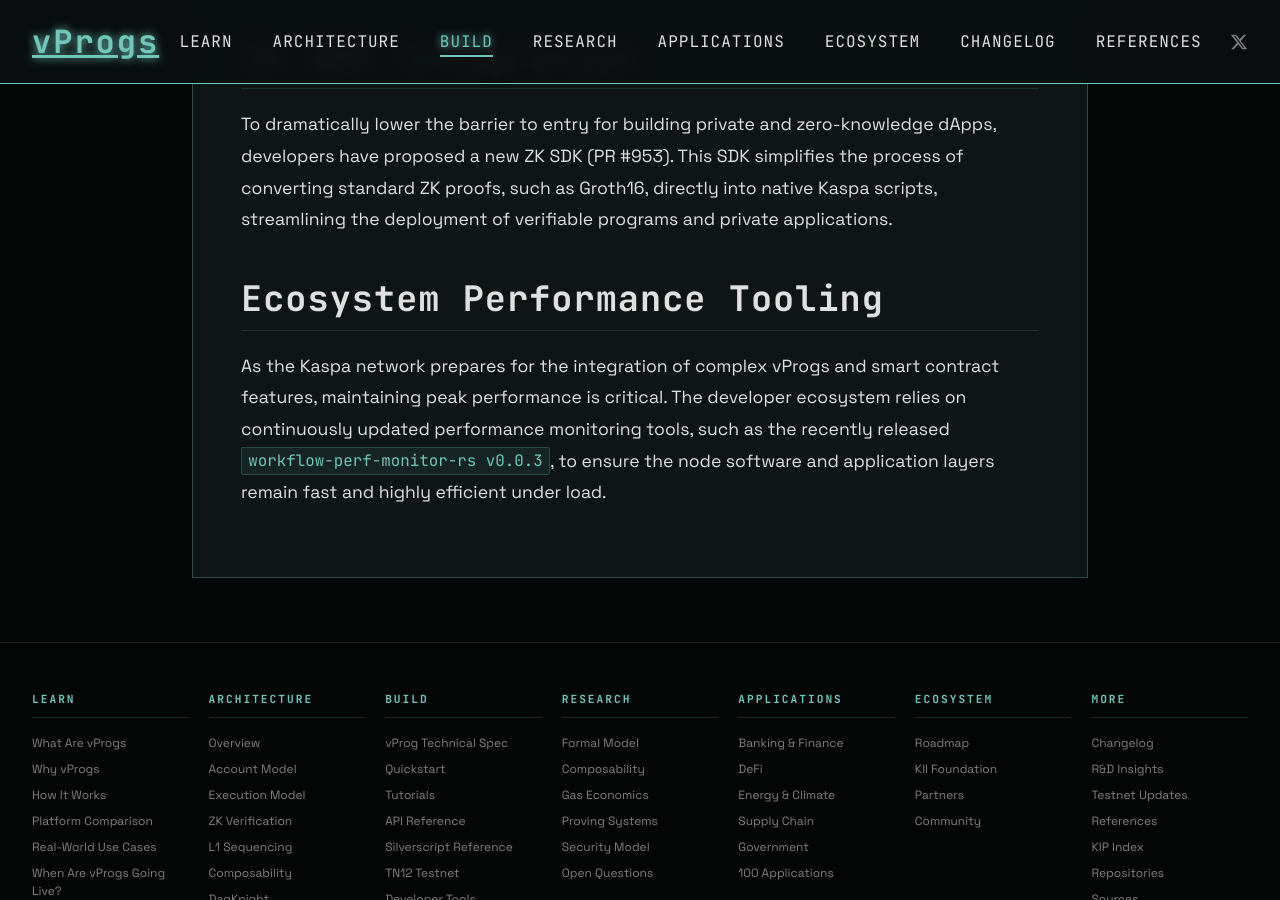
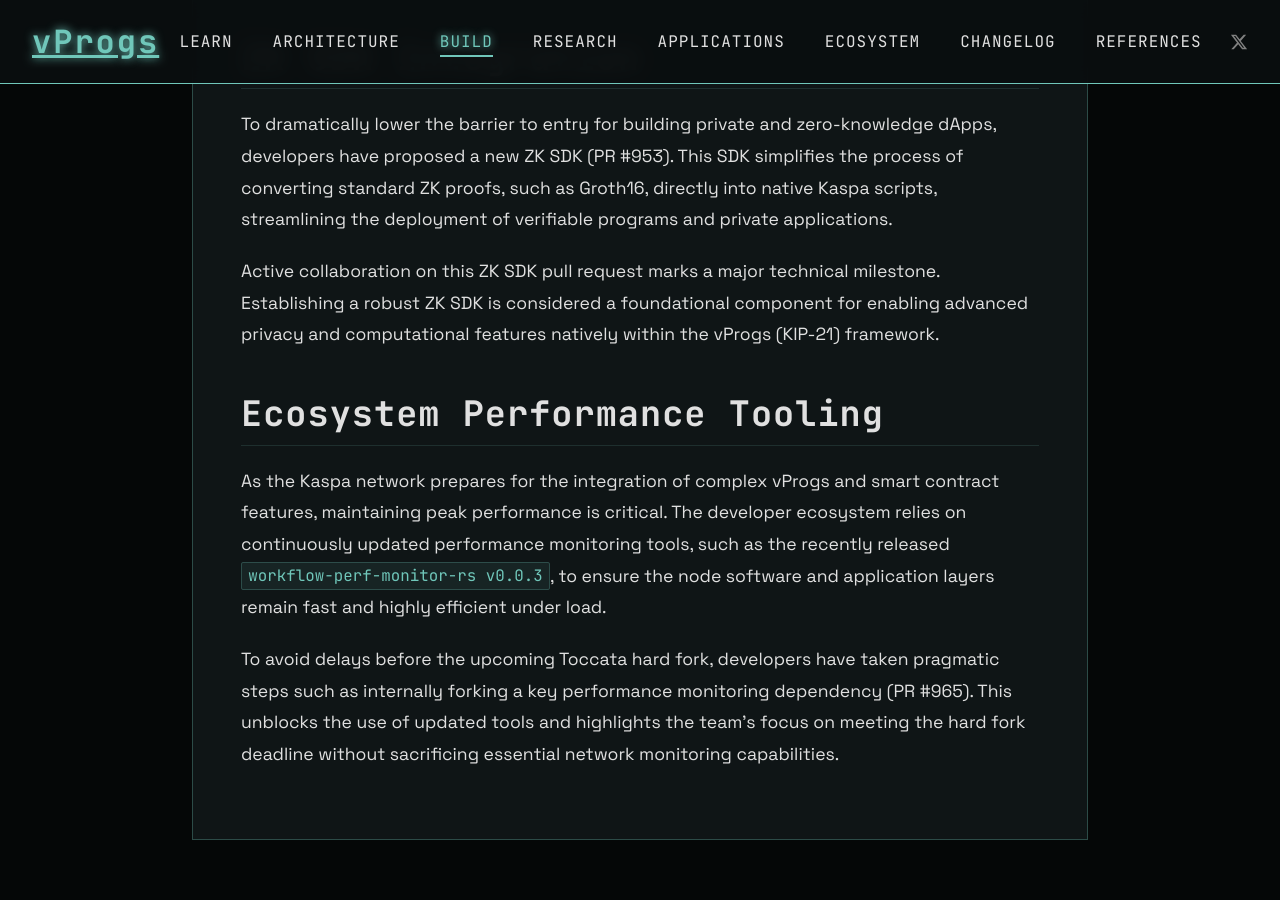
Before and after one commit to creative-inference/vprogs.xyz, a Jekyll site: the page built from build/developer-tools-overview.md, in a window 1280 px wide and 900 px high, scrolled down 5351 px. Built offline with Jekyll 4.4.1, drawn with Linux system fonts in a browser that asks for light colours.

Commit message:
Update developer tools with ZK SDK milestone and performance dependency fork [auto]

```diff
--- a/build/developer-tools-overview.md
+++ b/build/developer-tools-overview.md
@@ -118,6 +118,15 @@
 
 To dramatically lower the barrier to entry for building private and zero-knowledge dApps, developers have proposed a new ZK SDK (PR #953). This SDK simplifies the process of converting standard ZK proofs, such as Groth16, directly into native Kaspa scripts, streamlining the deployment of verifiable programs and private applications.
 
+
+
+
+Active collaboration on this ZK SDK pull request marks a major technical milestone. Establishing a robust ZK SDK is considered a foundational component for enabling advanced privacy and computational features natively within the vProgs (KIP-21) framework.
+
 ## Ecosystem Performance Tooling
 
 As the Kaspa network prepares for the integration of complex vProgs and smart contract features, maintaining peak performance is critical. The developer ecosystem relies on continuously updated performance monitoring tools, such as the recently released `workflow-perf-monitor-rs v0.0.3`, to ensure the node software and application layers remain fast and highly efficient under load.
+
+
+
+To avoid delays before the upcoming Toccata hard fork, developers have taken pragmatic steps such as internally forking a key performance monitoring dependency (PR #965). This unblocks the use of updated tools and highlights the team's focus on meeting the hard fork deadline without sacrificing essential network monitoring capabilities.
```
